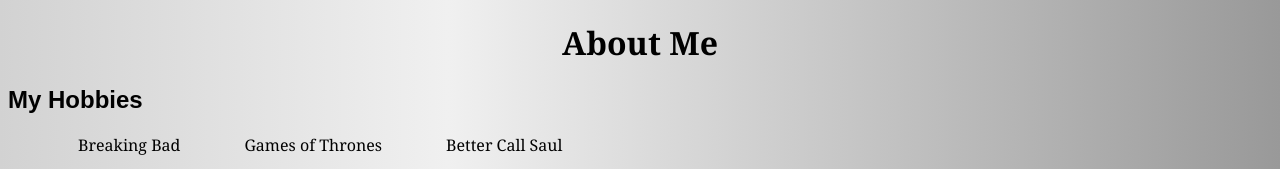
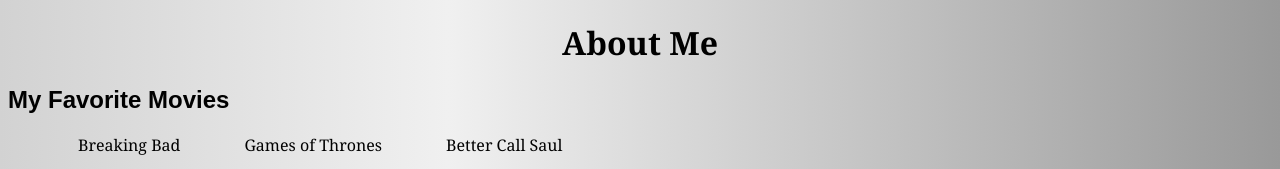
Before and after one commit to jourfi/html_fd, a plain HTML site: page movies.html in a window 1280 px wide. Shown: the top 169 px of the page. Drawn offline with Linux system fonts and the light colour scheme.

Commit message:
Update movies.html

```diff
--- a/movies.html
+++ b/movies.html
@@ -30,7 +30,7 @@ a {
 
 <h1>About Me</h1>
 
-<h2>My Hobbies</h2>
+<h2>My Favorite Movies</h2>
 
 <ul>
 <li>Breaking Bad</li>
```
